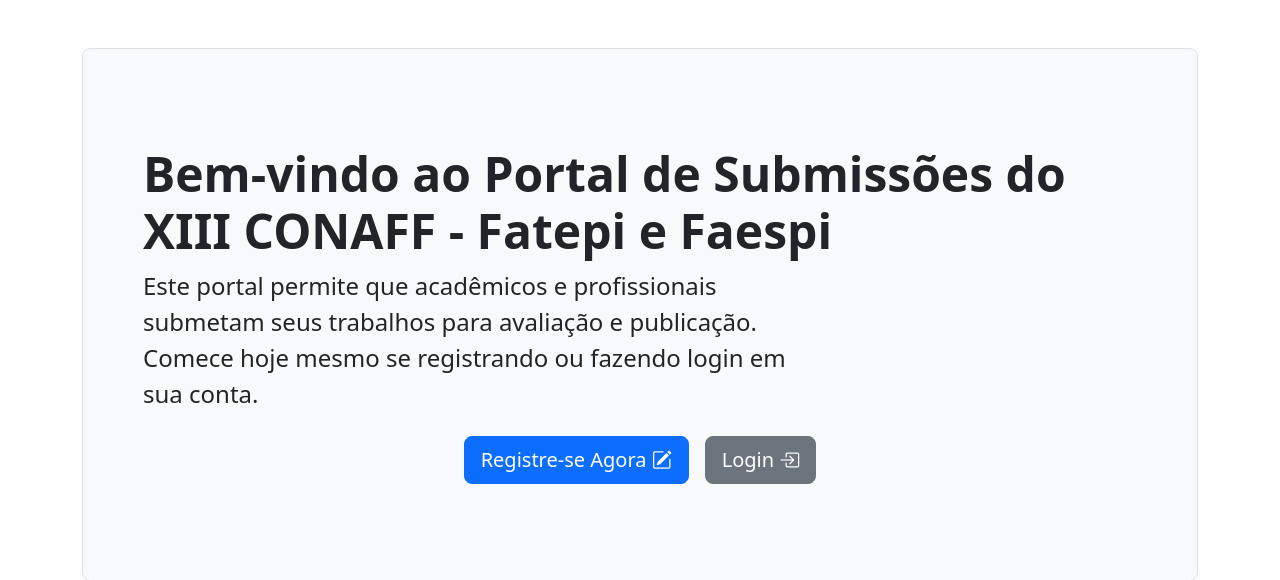
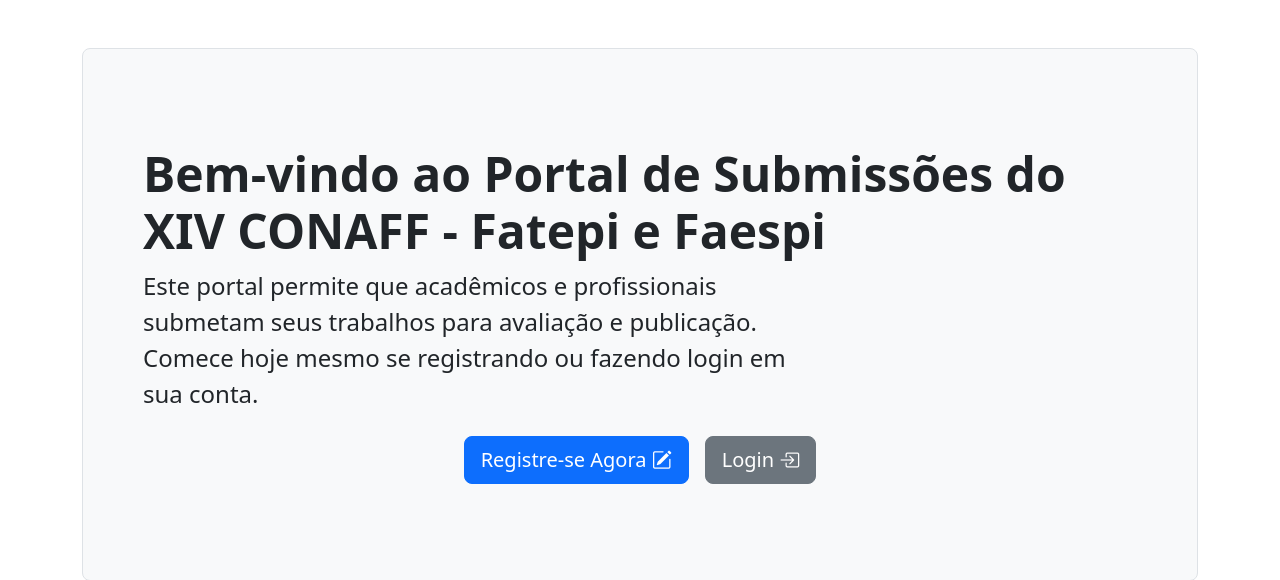
Before and after one commit to gwpoliveira/submission, a Django app: template templates/home.html in a window 1280 px wide. Shown: the part 108-688 px from the top of the page. Run offline with Django 3.2, Linux system fonts and the light colour scheme; the template is opened without the code that fills it, so the values that code supplies are empty.

Commit message:
Correção no XIII pra VX

```diff
--- a/templates/base.html
+++ b/templates/base.html
@@ -21,7 +21,7 @@
                         <img class="me-5" src="{% static 'img/conaffcor.png' %}" alt="logo do conaff na cor verde" width="130">
                     </a>
                     <a class="navbar-brand" href="{% url 'home' %}" style="color: #004737">
-                        Portal Submissões do XIII CONAFF </a>
+                        Portal Submissões do XIV CONAFF </a>
                     <button class="navbar-toggler" type="button" data-bs-toggle="collapse" data-bs-target="#navbarNav" aria-controls="navbarNav" aria-expanded="false" aria-label="Toggle navigation">
                         <span class="navbar-toggler-icon"></span>
                     </button>
--- a/templates/home.html
+++ b/templates/home.html
@@ -6,7 +6,7 @@
 {% block content %}
 <div class="p-5 mb-4 bg-light rounded-3 border">
     <div class="container-fluid py-5">
-        <h1 class="display-5 fw-bold">Bem-vindo ao Portal de Submissões do XIII CONAFF - Fatepi e Faespi</h1>
+        <h1 class="display-5 fw-bold">Bem-vindo ao Portal de Submissões do XIV CONAFF - Fatepi e Faespi</h1>
         <p class="col-md-8 fs-4">Este portal permite que acadêmicos e profissionais submetam seus trabalhos
             para avaliação e publicação. Comece hoje mesmo se registrando ou fazendo login em sua conta.</p>
         {% if not user.is_authenticated %}
```
